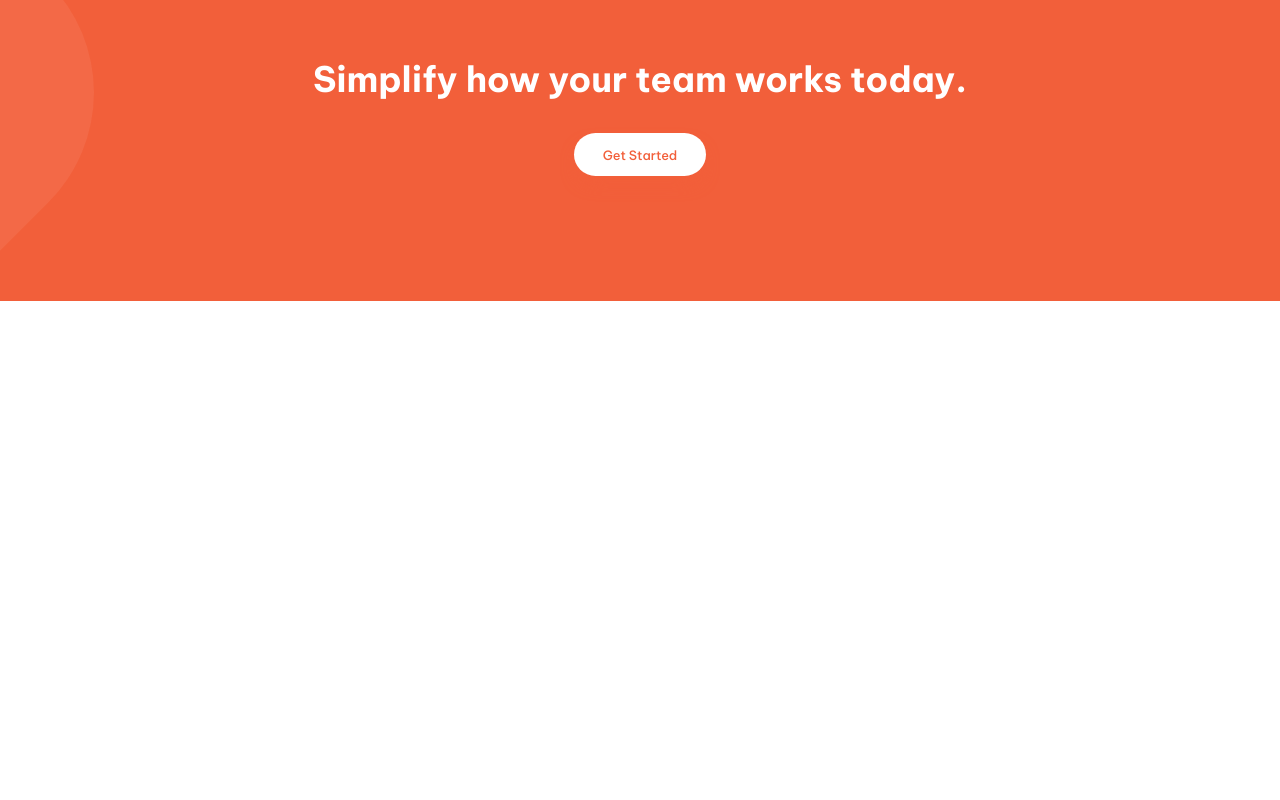
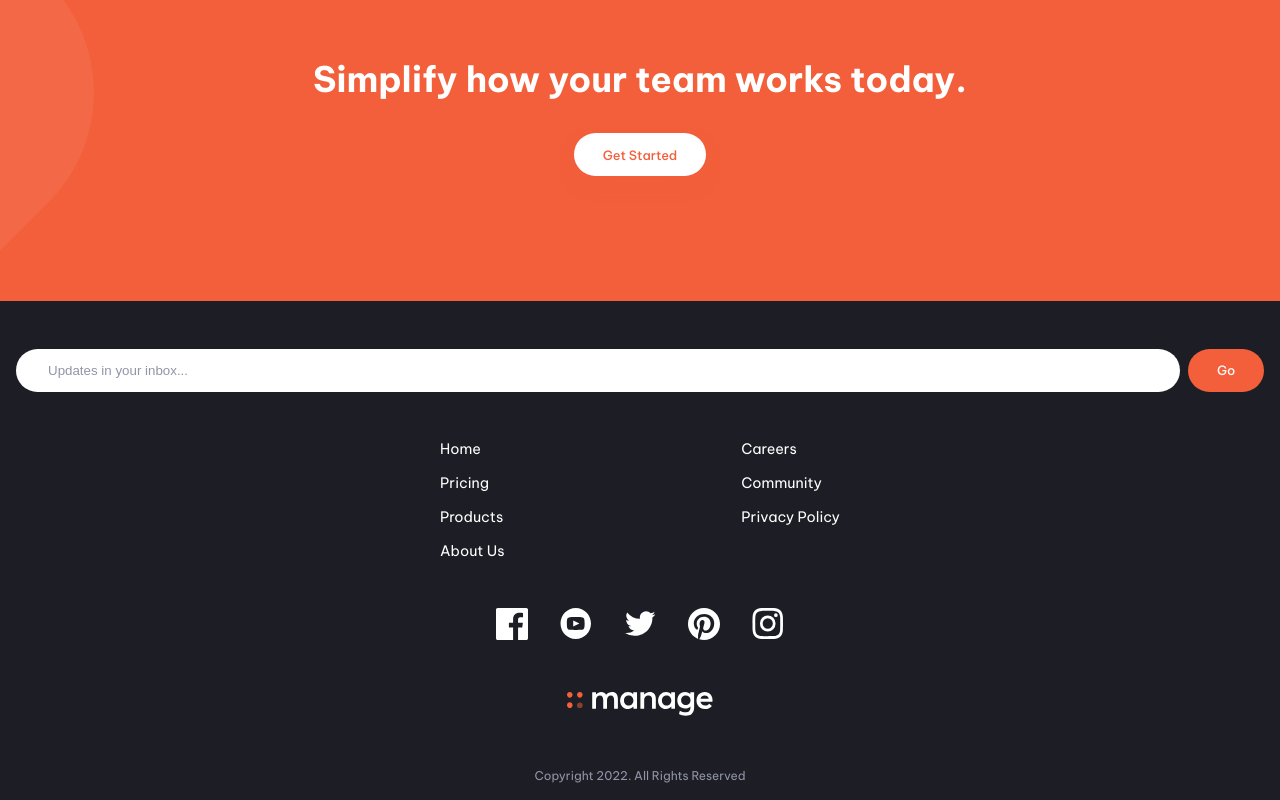
Before and after one commit to henriquebcustodio/manage-landing-page, a website built with webpack: page src/index.html in a window 1280 px wide. Shown: the part 1870-2670 px from the top of the page. Before the commit the page ends 2171 px from the top, so only its background shows below. Built offline with nearby package versions, Linux system fonts and the light colour scheme.

Commit message:
Added footer

```diff
--- a/src/index.html
+++ b/src/index.html
@@ -136,6 +136,45 @@
             </h1>
             <button class="simplify__button btn">Get Started</button>
         </section>
+
+        <footer class="footer">
+            <form action="/" class="form">
+                <input type="email" class="form__input" placeholder="Updates in your inbox...">
+                <button class="form__submit btn">Go</button>
+            </form>
+            <div class="links">
+                <div class="links__column">
+                    <a href="/" class="links__link">Home</a>
+                    <a href="/" class="links__link">Pricing</a>
+                    <a href="/" class="links__link">Products</a>
+                    <a href="/" class="links__link">About Us</a>
+                </div>
+                <div class="links__column">
+                    <a href="/" class="links__link">Careers</a>
+                    <a href="/" class="links__link">Community</a>
+                    <a href="/" class="links__link">Privacy Policy</a>
+                </div>
+            </div>
+            <div class="socials">
+                <a href="/" class="socials__link">
+                    <img src="./assets/icon-facebook.svg" alt="Facebook" class="socials__icon">
+                </a>
+                <a href="/" class="socials__link">
+                    <img src="./assets/icon-youtube.svg" alt="Facebook" class="socials__icon">
+                </a>
+                <a href="/" class="socials__link">
+                    <img src="./assets/icon-twitter.svg" alt="Facebook" class="socials__icon">
+                </a>
+                <a href="/" class="socials__link">
+                    <img src="./assets/icon-pinterest.svg" alt="Facebook" class="socials__icon">
+                </a>
+                <a href="/" class="socials__link">
+                    <img src="./assets/icon-instagram.svg" alt="Facebook" class="socials__icon">
+                </a>
+            </div>
+            <img src="./assets/logo-white.svg" alt="Manage Logo" class="footer__logo">
+            <p class="footer__copyright">Copyright 2022. All Rights Reserved</p>
+        </footer>
     </main>
 
 </body>
--- a/src/styles/components/_button.scss
+++ b/src/styles/components/_button.scss
@@ -7,7 +7,7 @@
     color: $very-light-gray;
     padding: 0 1.8rem;
     box-sizing: border-box;
-    border-radius: 2.7rem;
+    border-radius: 1.35rem;
     height: 2.7rem;
     box-shadow: 0px 10px 20px -8px $bright-orange;
     cursor: pointer;
--- /dev/null
+++ b/src/styles/layout/_footer.scss
@@ -0,0 +1,73 @@
+.footer {
+    background-color: $very-dark-blue;
+    display: flex;
+    flex-direction: column;
+    align-items: center;
+
+    &__logo {
+        margin-top: 3rem;
+    }
+
+    &__copyright {
+        margin-top: 3rem;
+        font-size: 0.75rem;
+    }
+}
+
+.form {
+    padding: 0 1rem;
+    margin: 3rem 0 3rem;
+    width: 100%;
+    box-sizing: border-box;
+    display: flex;
+
+    &__input {
+        height: 2.7rem;
+        border-radius: 1.35rem;
+        border: none;
+        padding: 0 2rem;
+        margin-right: 0.5rem;
+        width: 100%;
+
+        &::placeholder {
+            color: $dark-grayish-blue;
+        }
+    }
+
+    &__submit {
+        box-shadow: none;
+    }
+}
+
+.links {
+    display: flex;
+    width: 65%;
+    max-width: 25rem;
+    justify-content: space-between;
+
+    &__link {
+        display: block;
+        text-align: left;
+        text-decoration: none;
+        color: white;
+        font-size: 0.9rem;
+        font-weight: 400;
+        margin-bottom: 1rem;
+
+        &:last-of-type {
+            margin-bottom: 0;
+        }
+    }
+}
+
+.socials {
+    margin-top: 3rem;
+    display: flex;
+    justify-content: space-around;
+    align-items: center;
+    width: 20rem;
+
+    &__icon {
+        width: 2rem;
+    }
+}
--- a/src/styles/main.scss
+++ b/src/styles/main.scss
@@ -9,5 +9,6 @@
 @import "layout/features";
 @import "layout/testimonials";
 @import "layout/simplify";
+@import "layout/footer";
 
 @import "node_modules/@glidejs/glide/src/assets/sass/glide.core";
```
Also changed, not shown: src/assets/logo-white.svg (added).
